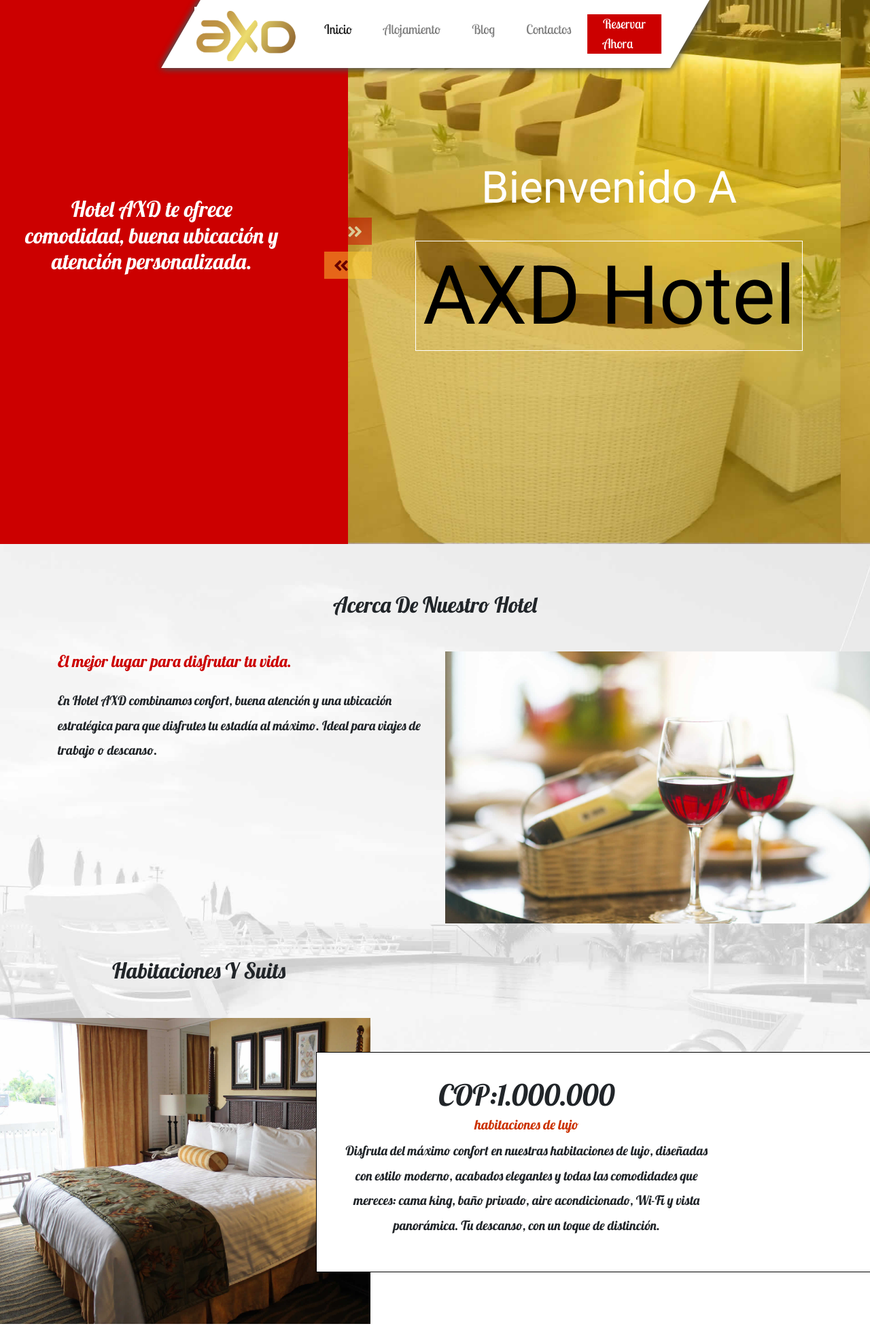
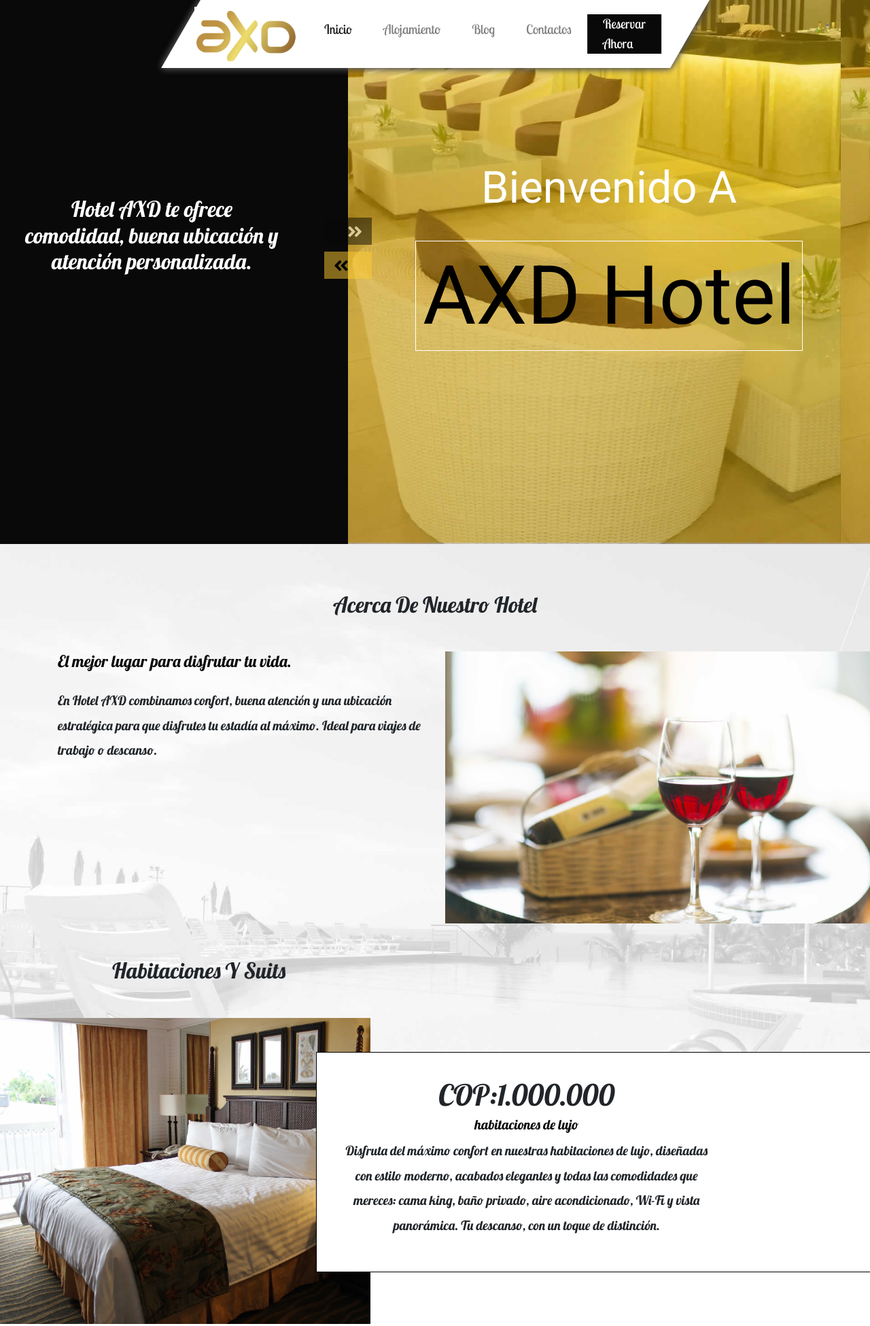
Before and after one commit to josephtoro/axd-hotes, a plain HTML site: page index.html in a window 1280 px wide. Shown: the top 1950 px of the page at 68% size. Drawn offline with Linux system fonts and the light colour scheme.

Commit message:
comit de prueba

```diff
--- a/css/style.css
+++ b/css/style.css
@@ -66,7 +66,7 @@ body {
 }
 
 .navbar .book {
-    background-color: #cc0000;
+    background-color: #090909;
 }
 
 .navbar .book a {
@@ -83,7 +83,7 @@ body {
 
 header {
     color: white;
-    background: #cc0000;
+    background: #090909;
     text-align: center;
     position: relative;
     overflow: hidden;
@@ -151,7 +151,7 @@ header input[type="submit"] {
     right: 0;
     border: none;
     height: 40px;
-    background-color: #cc0000;
+    background-color: #090909;
     color: white;
 }
 
@@ -188,7 +188,7 @@ header .carousel-control-next, header .carousel-control-prev {
 }
 
 header .carousel-control-next {
-    background-color: #cc0000;
+    background-color: #090909;
     text-align: right !important;
     top: 320px;
 }
@@ -296,7 +296,7 @@ header button a {
 }
 
 .about h4 {
-    color: #cc0000;
+    color: #090909;
     margin-bottom: 25px
 }
 
@@ -364,7 +364,7 @@ header button a {
 }
 
 .about .block h5 {
-    color: #cc3300;
+    color: #090909;
 }
 
 .about .block p {
@@ -517,7 +517,7 @@ header button a {
 }
 
 .contact .contact-form {
-    background-color: rgba(212,5,1,.8);
+    background-color: rgba(5, 5, 5, 0.8);
     padding: 52px;
     border: 1px solid #000;
     position: relative;
```
